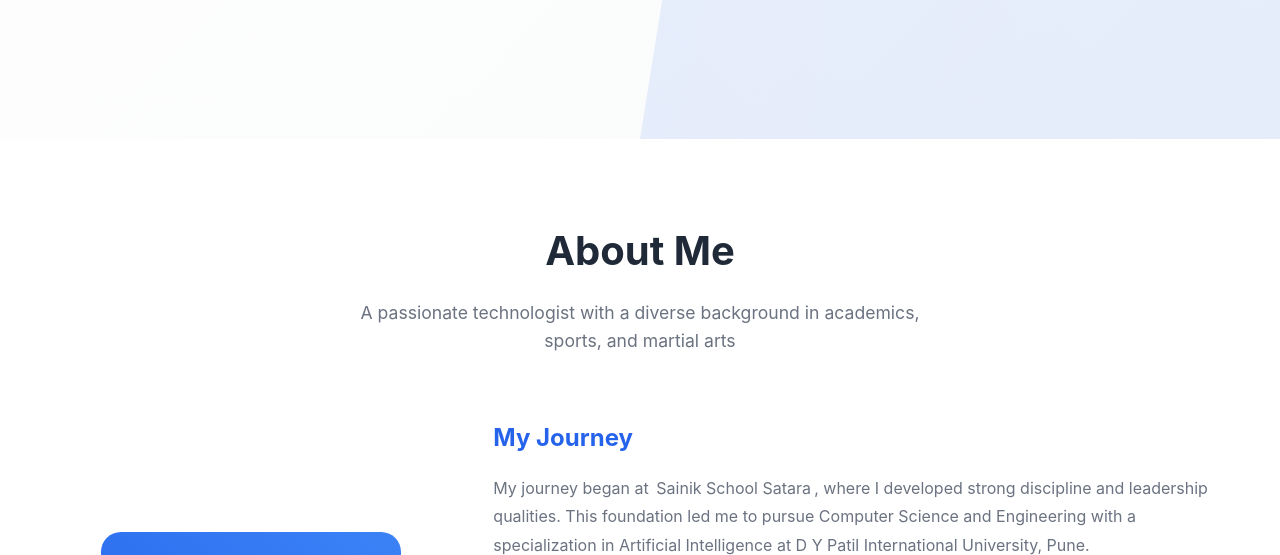
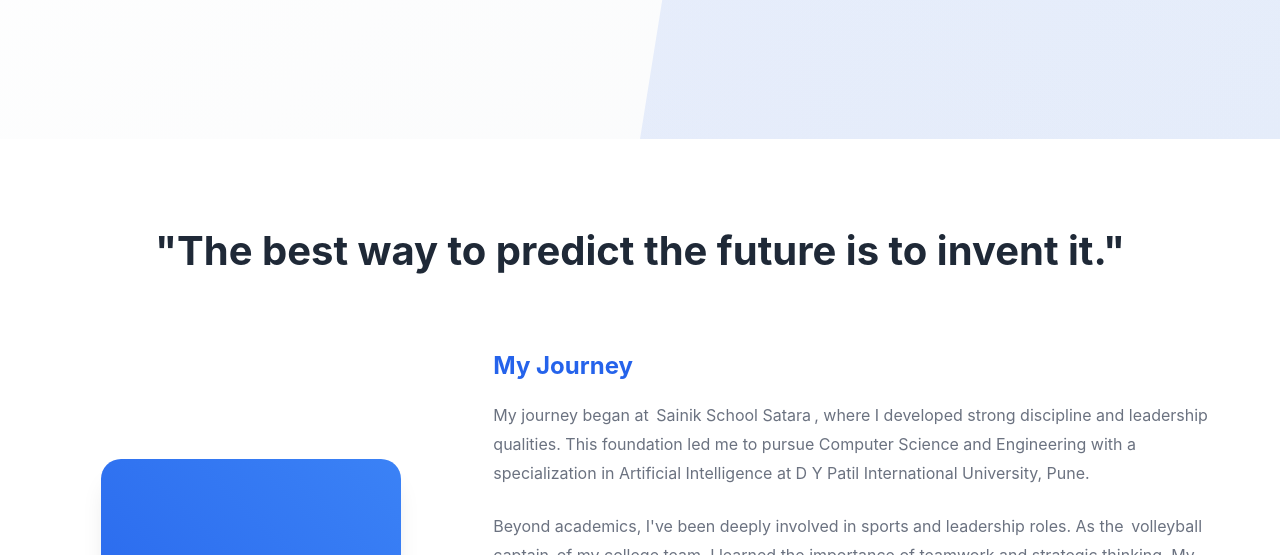
Before and after one commit to VEHEMENT2003/Portfolio, a plain HTML site: page index.html in a window 1280 px wide. Shown: the part 661-1216 px from the top of the page. Drawn offline with Linux system fonts and the light colour scheme.

Commit message:
quote added

```diff
--- a/index.html
+++ b/index.html
@@ -68,8 +68,8 @@
     <section class="section" id="about">
         <div class="container">
             <div class="section-header">
-                <h2 class="section-title">About Me</h2>
-                <p class="section-subtitle">A passionate technologist with a diverse background in academics, sports, and martial arts</p>
+                <h2 class="section-title">"The best way to predict the future is to invent it."</h2>
+                <p class="section-subtitle"></p>
             </div>
             <div class="about-content">
                 <div class="about-image">
```
